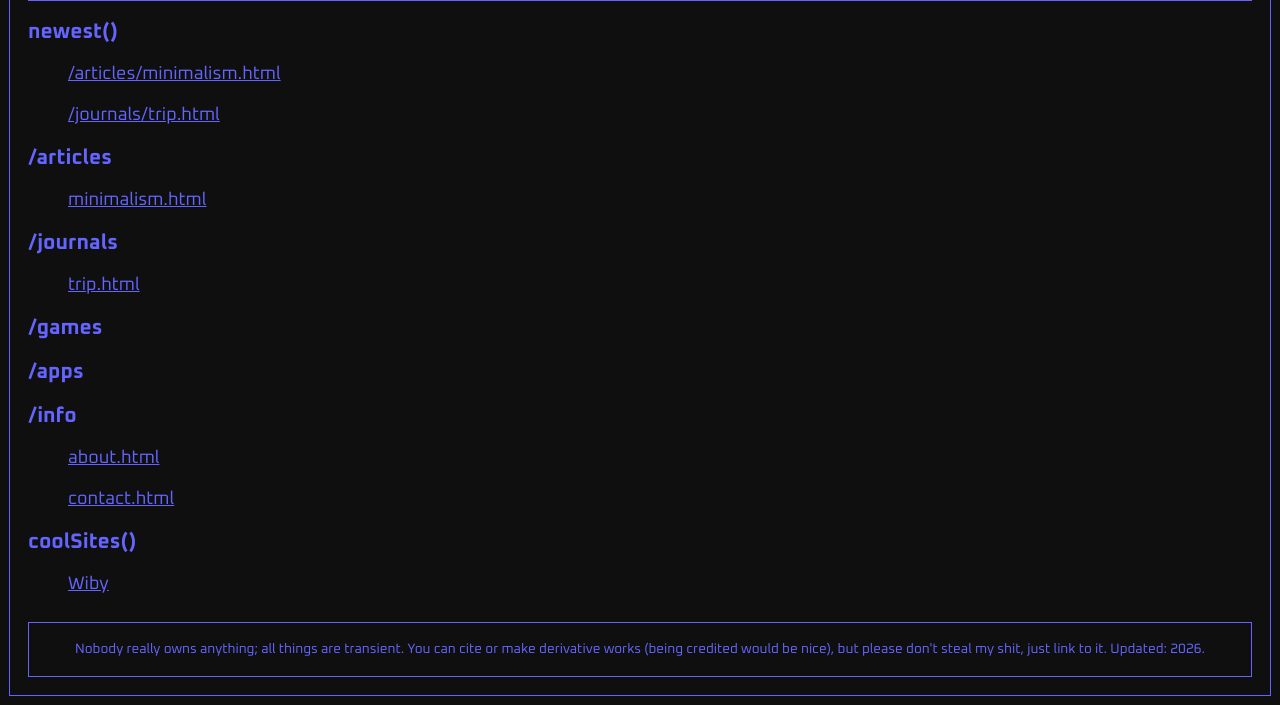
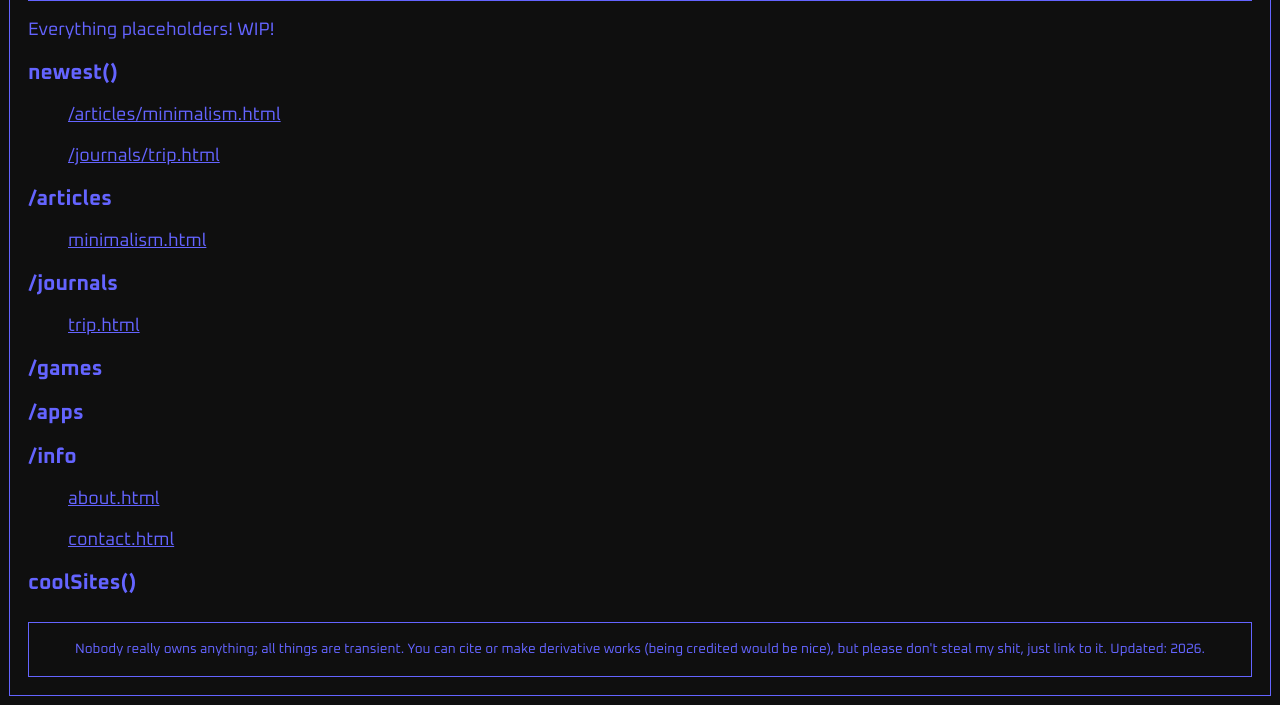
Before and after one commit to MaxFillline/website, a plain HTML site: page index.html in a window 1280 px wide. Shown: the part 95-800 px from the top of the page. Drawn offline with Linux system fonts and the light colour scheme.

Commit message:
add WIP message to index

```diff
--- a/index.html
+++ b/index.html
@@ -10,6 +10,7 @@
         <script src="/partials/header.js"></script>
     </header>
     <main>
+        <p>Everything placeholders! WIP!</p>
         <h3>newest()</h3>
         <!-- Add links to new content to top and delete from bottom. Up to 5 links. -->
         <ul>
```
